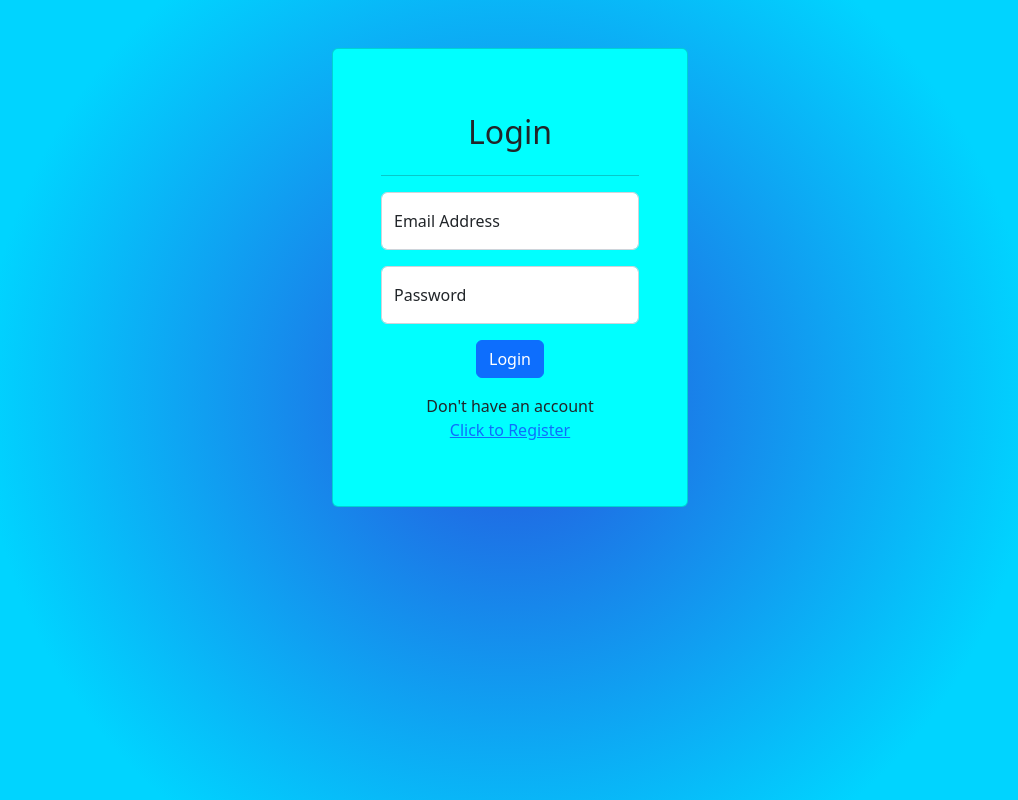
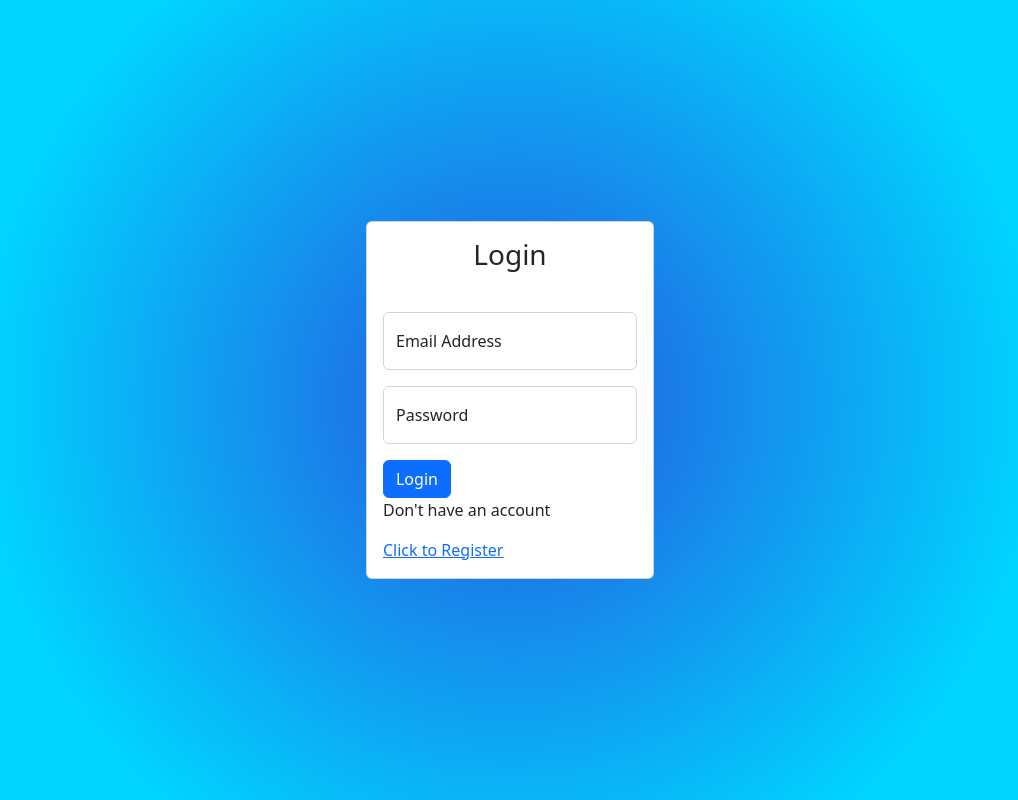
Before and after one commit to shubhamstr/react_music_site, a React (Create React App) app: page / in a window 1280 px wide. Shown: the whole page, without its empty margins (130-1148 px from the left). Built offline with nearby package versions, Linux system fonts and the light colour scheme; the HTML template or start-up script is replaced by a standard one.

Commit message:
login page UI changes

```diff
--- a/src/Screens/Login.js
+++ b/src/Screens/Login.js
@@ -1,95 +1,123 @@
 /* eslint-disable no-unused-vars */
-import React from "react";
-import { useState, useEffect } from "react";
-import axios from "axios";
-import jwt_decode from "jwt-decode";
-import { Link, useNavigate } from "react-router-dom";
-import { Form, FormGroup, Input, Label, Button } from "reactstrap";
-import Swal from "sweetalert2";
+import React from "react"
+import { useState, useEffect } from "react"
+import axios from "axios"
+import jwt_decode from "jwt-decode"
+import { Link, useNavigate } from "react-router-dom"
+import {
+  Form,
+  FormGroup,
+  Input,
+  Label,
+  Button,
+  Container,
+  Row,
+  Col,
+  Card,
+  CardTitle,
+  CardBody,
+  CardSubtitle,
+  CardText,
+  CardLink,
+} from "reactstrap"
+import Swal from "sweetalert2"
 
-const LOGIN_URL = "./auth/login";
-const VERIFY_URL = "./auth/verify-url";
-axios.defaults.baseURL = "http://localhost:3600";
+const LOGIN_URL = "./auth/login"
+const VERIFY_URL = "./auth/verify-url"
+axios.defaults.baseURL = "http://localhost:3600"
 const Login = (props) => {
-  const history = useNavigate();
-  const [email, setEmail] = useState("");
-  const [password, setPassword] = useState("");
+  const history = useNavigate()
+  const [email, setEmail] = useState("")
+  const [password, setPassword] = useState("")
 
-  const [errMsg, setErrMsg] = useState("");
+  const [errMsg, setErrMsg] = useState("")
 
   const onchange = (e) => {
     if (e.target.name === "email") {
-      setEmail(e.target.value);
+      setEmail(e.target.value)
     } else if (e.target.name === "password") {
-      setPassword(e.target.value);
+      setPassword(e.target.value)
     }
-  };
+  }
 
   const login = async (e) => {
-    e.preventDefault();
+    e.preventDefault()
     const resp = await axios.post(LOGIN_URL, {
       email: email,
       password: password,
-    });
+    })
     // console.log(resp);
-    console.log(resp.data);
-    const { errorMsg, successMsg, data } = resp.data;
+    console.log(resp.data)
+    const { errorMsg, successMsg, data } = resp.data
     if (successMsg) {
-      localStorage.setItem("music-site-token", data);
-      props.setIsAuth(true);
-      history("/dashboard");
+      localStorage.setItem("music-site-token", data)
+      props.setIsAuth(true)
+      history("/dashboard")
     } else {
-      setErrMsg(errorMsg);
+      setErrMsg(errorMsg)
       Swal.fire({
         icon: "error",
         title: "Oops...",
         text: errorMsg,
-      });
+      })
     }
-  };
+  }
 
   const verifyUser = async (email) => {
     // console.log(email)
     const resp = await axios.post(VERIFY_URL, {
       email: email,
-    });
+    })
     // console.log(resp);
     // console.log(resp.data);
-    const { errorMsg, successMsg, data } = resp.data;
+    const { errorMsg, successMsg, data } = resp.data
     if (successMsg) {
-      props.setIsAuth(true);
-      history("/dashboard");
+      props.setIsAuth(true)
+      history("/dashboard")
     } else {
-      setErrMsg(errorMsg);
+      setErrMsg(errorMsg)
       Swal.fire({
         icon: "error",
         title: "Oops...",
         text: errorMsg,
-      });
-      localStorage.removeItem("music-site-token");
+      })
+      localStorage.removeItem("music-site-token")
     }
   }
 
   useEffect(() => {
-    const token = localStorage.getItem("music-site-token");
+    const token = localStorage.getItem("music-site-token")
     if (token) {
-      var decoded = jwt_decode(token);
-      verifyUser(decoded.email);
+      var decoded = jwt_decode(token)
+      verifyUser(decoded.email)
       // props.setIsAuth(true);
       // history("/dashboard");
     }
     // eslint-disable-next-line react-hooks/exhaustive-deps
-  }, []);
+  }, [])
 
   return (
-    <div className="container">
-      <div className="row">
-        <div className="col-md-4 offset-md-4 mt-5">
-          <div className="card p-5 card_bg_color">
-            <p className="text-danger text-center">{errMsg}</p>
-            <h2 className="text-center">Login</h2>
-            <hr />
-
+    <Container className="bg-dark1 doc_body" fluid>
+      <Row>
+        <Col
+          md={{
+            offset: 4,
+            size: 4,
+          }}
+          className="d-flex justify-content-center align-items-center vh-100"
+        >
+          <Card
+            style={{
+              width: "18rem",
+            }}
+          >
+            <CardBody>
+              <CardTitle tag="h3" className="text-center">Login</CardTitle>
+              {/* <CardSubtitle className="mb-2 text-muted" tag="h6">
+                Card subtitle
+              </CardSubtitle> */}
+            </CardBody>
+            <CardBody>
               <Form>
                 <FormGroup floating>
                   <Input
@@ -111,21 +139,20 @@ const Login = (props) => {
                   />
                   <Label for="password">Password</Label>
                 </FormGroup>{" "}
-              <div className="text-center">
-                <Button color="primary" onClick={login}>Login</Button>
-                <p className="mt-3 mb-0">Don't have an account</p>
-                <p>
+                <Button color="primary" onClick={login}>
+                  Login
+                </Button>
+                <CardText>Don't have an account</CardText>
                 <Link to="/register" className="">
                   Click to Register
                 </Link>
-                </p>
-              </div>
               </Form>
-          </div>
-        </div>
-      </div>
-    </div>
-  );
-};
+            </CardBody>
+          </Card>
+        </Col>
+      </Row>
+    </Container>
+  )
+}
 
-export default Login;
+export default Login
```
Lines whose indentation alone changed are shown as unchanged.
